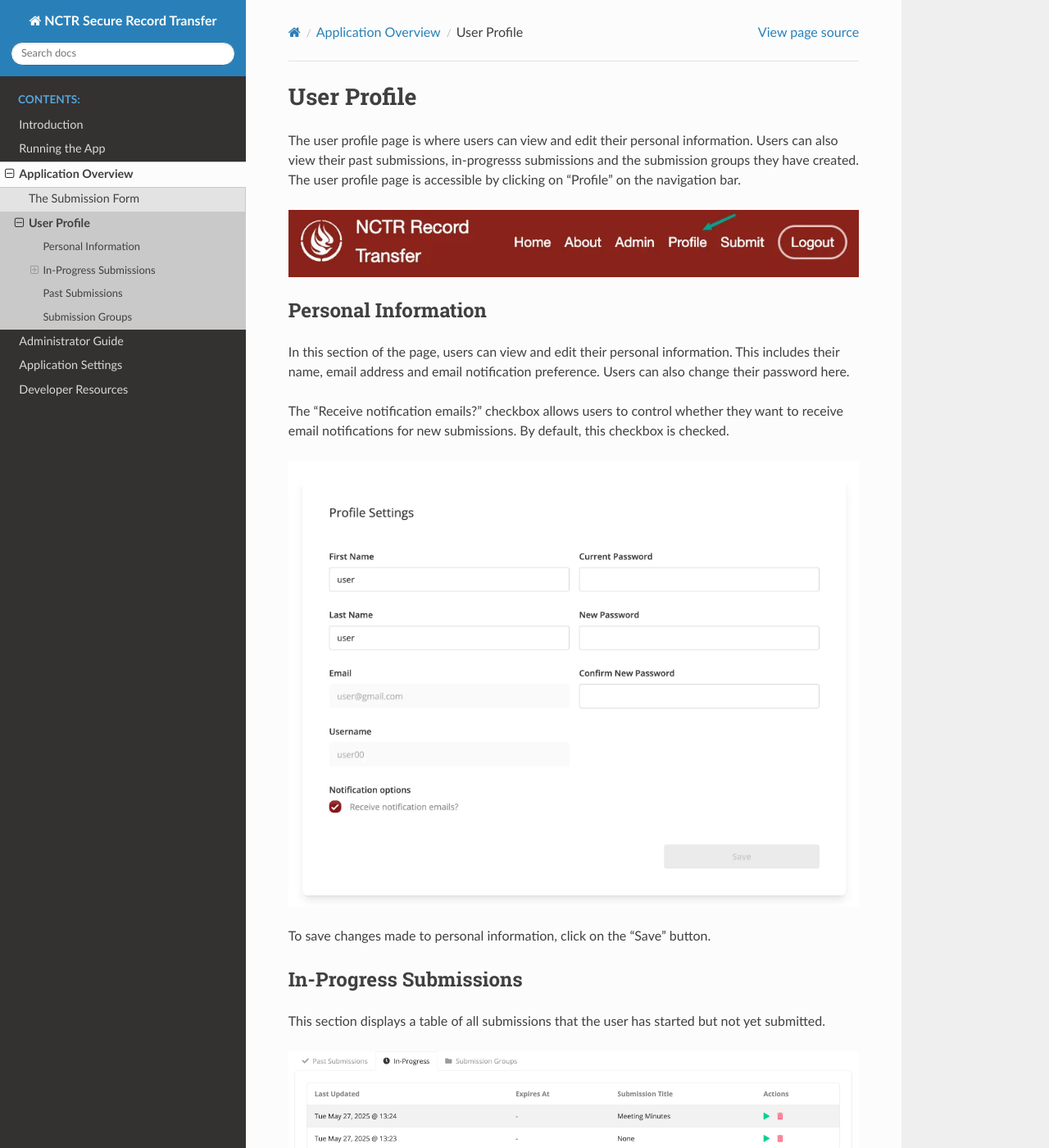
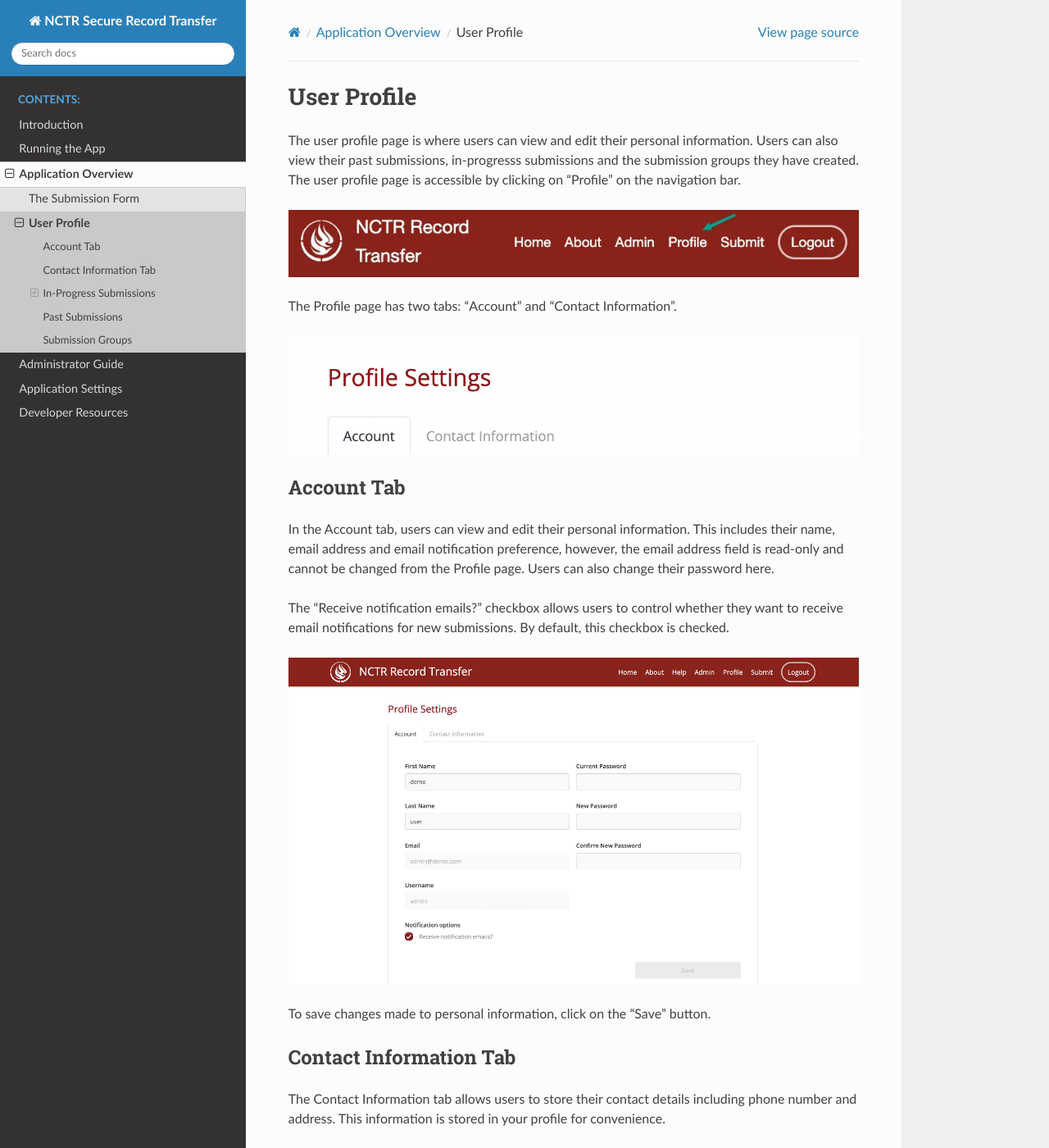
Before and after one commit to NationalCentreTruthReconciliation/Secure-Record-Transfer, a Sphinx documentation site: the page built from docs/application_overview/user-profile.rst, in a window 1280 px wide and 1400 px high. Shown: the whole window at 82% size. Built offline with Sphinx 7.4.7 and the Read the Docs theme 3.1.0, drawn with Linux system fonts in a browser that asks for light colours; some of the changed text lies outside the part shown.

Commit message:
Update profile docs (#749)
* Add required image assets for updating profile docs

* Update docs for profile page regarding new contact info tab

* Fix image name for profile page in docs

* Update docs/application_overview/user-profile.rst

Co-authored-by: Kelvin Oo <kelvinoo123@gmail.com>

* Change the unloaded image

* Update img that wasnt loading

* Update img that wasnt loading

* Add space in image and text

* delete unnecessary tabs file

* Fix errors

* Update docs/application_overview/user-profile.rst

Co-authored-by: Kelvin Oo <kelvinoo123@gmail.com>

---------

Co-authored-by: Kelvin Oo <kelvinoo123@gmail.com>

```diff
--- a/docs/application_overview/user-profile.rst
+++ b/docs/application_overview/user-profile.rst
@@ -9,19 +9,37 @@
     :alt: User profile on the navigation bar
 
 
-Personal Information
---------------------
-In this section of the page, users can view and edit their personal information. This includes
-their name, email address and email notification preference. Users can also change their password
-here.
+The Profile page has two tabs: "Account" and "Contact Information".
+
+.. image:: images/user_profile_tabs.webp
+    :alt: User profile tabs
+
+Account Tab
+-----------
+In the Account tab, users can view and edit their personal information. This includes
+their name, email address and email notification preference, however, the email address field is read-only and cannot be changed from the Profile page. Users can also change their password here.
 
 The "Receive notification emails?" checkbox allows users to control whether they want to receive
 email notifications for new submissions. By default, this checkbox is checked.
 
-.. image:: images/user_profile_personal_info.webp
+.. image:: images/profile_account_populate.webp
     :alt: User profile personal information
 
 To save changes made to personal information, click on the "Save" button.
+
+Contact Information Tab
+-----------------------
+The Contact Information tab allows users to store their contact details including phone number and address. This information is stored in your profile for convenience.
+
+.. image:: images/profile_contact_populate.webp
+    :alt: User profile contact information
+
+To save changes made to contact information, click on the "Save" button.
+
+By completing this information once in your profile, these details will be automatically populated whenever you create a new submission in :ref:`Step 2: Contact information` of the Submission Form.  This saves time for users who make multiple submissions, as they won't need to re-enter their contact information for each submission.
+
+.. image:: images/submission_step_2_prefilled.webp
+    :alt: Auto Populate step 2 of submission form
 
 In-Progress Submissions
 -----------------------
```
Also changed, not shown: docs/application_overview/images/profile_account_populate.webp (added), docs/application_overview/images/profile_contact_populate.webp (added), docs/application_overview/images/submission_step_2_prefilled.webp (added), docs/application_overview/images/user_profile_personal_info.webp (deleted), docs/application_overview/images/user_profile_tabs.webp (added).
